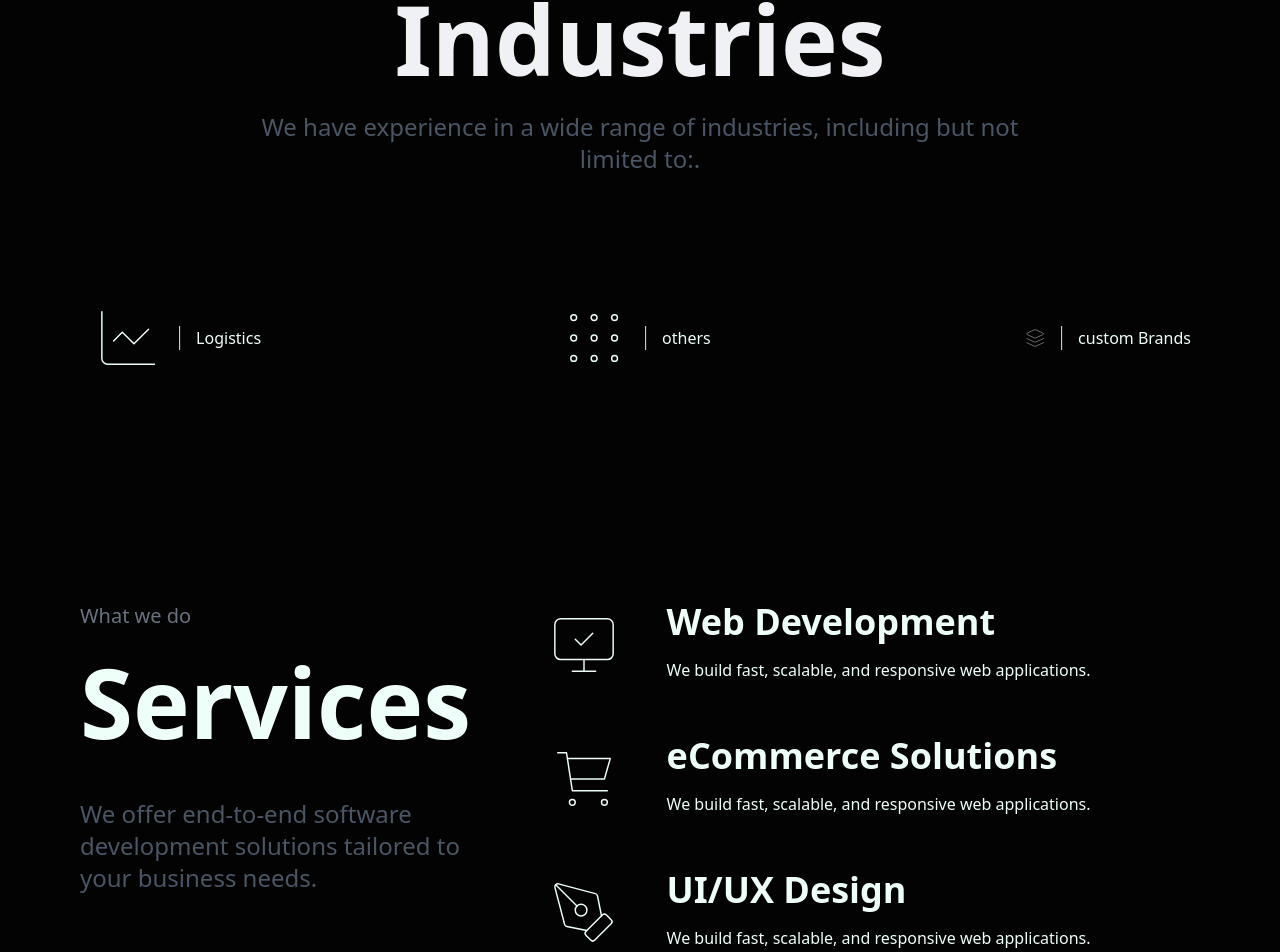
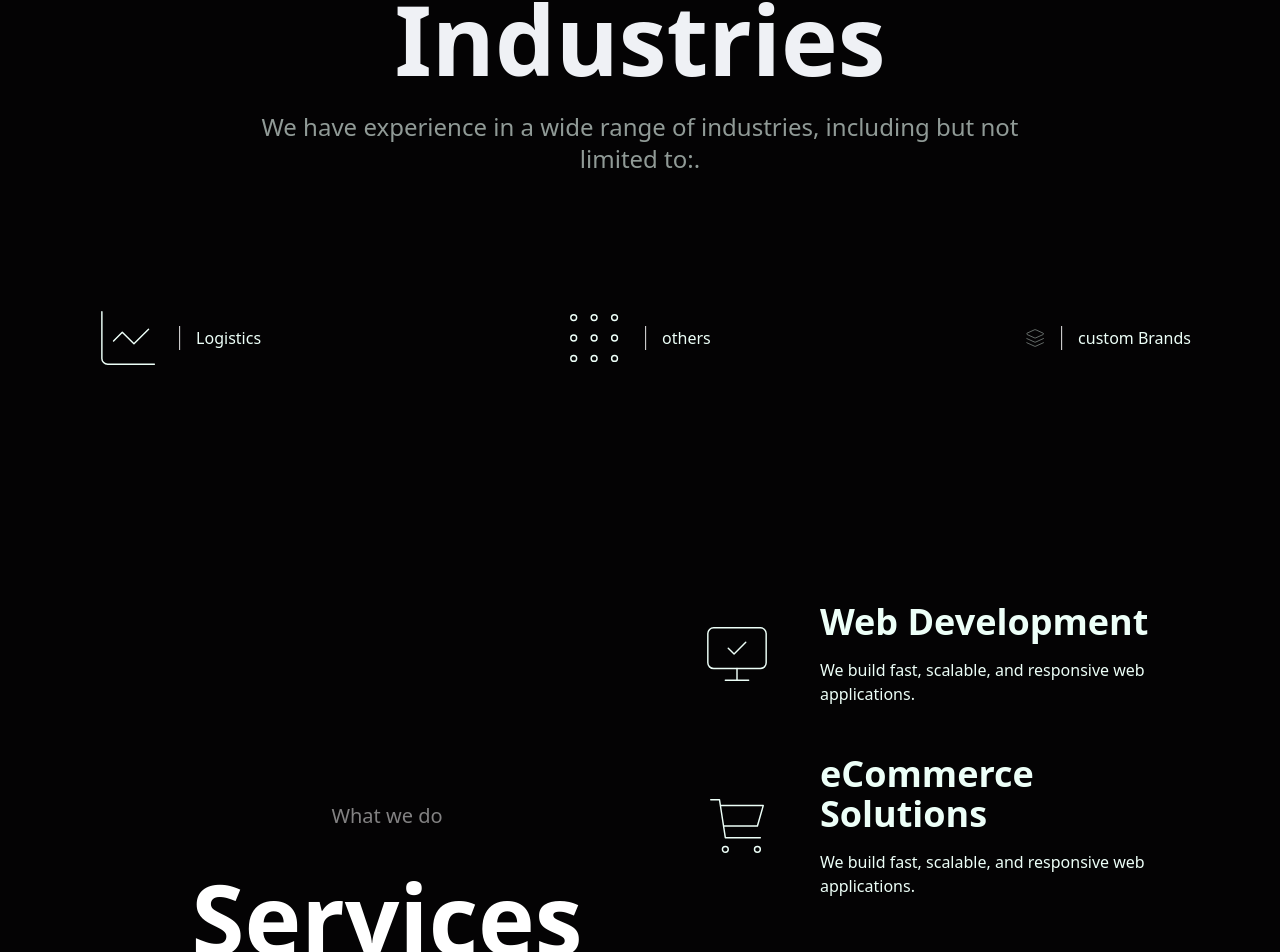
Before and after one commit to ajay-dv8/infinite-tech, a Next.js app: page / in a window 1280 px wide. Shown: the part 1841-2793 px from the top of the page. Built offline with nearby package versions, Linux system fonts and the light colour scheme.

Commit message:
minor clean ups

```diff
--- a/src/components/industries.tsx
+++ b/src/components/industries.tsx
@@ -13,7 +13,7 @@ export function Industries() {
         topSub="Industries we caca serve"
         description="We have experience in a wide range of industries, including but not
           limited to:"
-        className="px-4 md:px-20 my-10"
+        className="px-4 md:px-20 my-3 md:my-10"
         titleClassName="text-[#eff1f5]"
       />
       {/* <div className="flex flex-col gap-y-10"> */}
--- a/src/components/section-title.tsx
+++ b/src/components/section-title.tsx
@@ -11,10 +11,10 @@ interface TitleProps {
 
 export default function Title({ className, title, topSub, description }: TitleProps) {
   return (
-    <div className={`flex flex-col gap-y-6 ${className}`}>
-      <p className="text-lg md:text-xl text-gray-500">{topSub}</p>
-      <h2 className="text-6xl md:text-8xl font-bold mb-6">{title}</h2>
-      <h5 className="w-sm text-xl md:text-2xl text-gray-600">{description}</h5>
+    <div className={`flex flex-col gap-y-3 md:gap-y-6 ${className}`}>
+      <p className="text-sm md:text-xl opacity-50">{topSub}</p>
+      <h2 className="text-4xl md:text-8xl font-bold mb-0 md:mb-6">{title}</h2>
+      <h5 className="w-sm text-base md:text-2xl opacity-60">{description}</h5>
     </div>
   )
 }
@@ -24,14 +24,14 @@ export default function Title({ className, title, topSub, description }: TitlePr
 
 export function FullTitle({ topSub, title, description, titleClassName, className }: TitleProps) {
   return (
-    <section className={cn("my-40 w-full flex flex-col items-center justify-center px-4", className)}>
-      <p className="text-lg md:text-xl text-gray-500 max-w-3xl text-center my-10">
+    <section className={cn("my-10 md:my-40 w-full flex flex-col items-center justify-center px-4", className)}>
+      <p className="text-sm md:text-xl max-w-3xl text-center md:my-10 my-4 opacity-50">
         {topSub}
       </p>
-      <h1 className={cn("text-5xl md:text-8xl font-bold text-gray-800 mb-6", titleClassName)}>
+      <h1 className={cn("text-4xl md:text-8xl font-bold md:mb-6 mb-3", titleClassName)}>
         {title}
       </h1>
-      <p className="text-xl md:text-2xl text-gray-600 max-w-3xl text-center">
+      <p className="text-base md:text-2xl opacity-60 max-w-3xl text-center">
         {description}.
       </p>
     </section>
--- a/src/components/services.tsx
+++ b/src/components/services.tsx
@@ -1,18 +1,18 @@
 
 import React from 'react';
-import Title from './section-title';
+import { FullTitle } from './section-title';
 import { services } from '@/constants/services';
 
 export default function Services() {
   return (
-    <div className="flex flex-col md:flex-row md:justify-between px-4 md:px-20 mb-20">
+    <div className="flex flex-col md:flex-row md:justify-between px-4 md:px-20 mb-0 md:mb-20">
       {/* Sticky Title Column */}
       <div className="md:sticky md:top-28 self-start">
-        <Title
+        <FullTitle
           title="Services"
           topSub="What we do"
           description="We offer end-to-end software development solutions tailored to your business needs."
-          className='mb-14'
+          className='mb-14 text-white'
         />
       </div>
 
--- a/src/components/tech-stack.tsx
+++ b/src/components/tech-stack.tsx
@@ -40,7 +40,7 @@ export function TechStack() {
   };
 
   return (
-    <div className="my-48">
+    <div className="md:my-48 my-20">
       <motion.div
         className="w-full px-16"
         ref={textContainerRef}
--- a/src/components/testimonials.tsx
+++ b/src/components/testimonials.tsx
@@ -77,10 +77,10 @@ export const Testimonials = () => {
           className="flex flex-col items-center justify-center mx-auto"
         >
           <section className="my-16 md:my-40 w-full flex flex-col items-center justify-center bg-[#eff1f5] px-4">
-            <p className="text-base md:text-xl text-gray-500 max-w-3xl text-center my-10">
+            <p className="text-base md:text-xl text-gray-500 max-w-3xl text-center my-4 md:my-10">
               What our clients think about us
             </p>
-            <h1 className="text-4xl md:text-8xl font-bold text-gray-800 mb-6">
+            <h1 className="text-4xl md:text-8xl font-bold text-gray-800 mb-3 md:mb-6">
               Testimonials
             </h1>
             <p className="text-base md:text-2xl text-gray-600 max-w-3xl text-center">
--- a/src/components/works-completed.tsx
+++ b/src/components/works-completed.tsx
@@ -1,24 +1,69 @@
 import { completedProjects } from '@/constants/works'
-import React from 'react'
+import { FullTitle } from './section-title'
 
 export default function WorksCompleted() {
   return (
-    <div className='px-20 w-full py-20 flex justify-around bg-[#eff1f5]'>
+    <section className='px-4 md:px-20 py-16 md:py-20 bg-[#eff1f5]'>
+      {/* Section Title */}
+      <FullTitle
+        title="Our Impact"
+        topSub="The Numbers Speak"
+        description="Measurable success through innovative solutions"
+        className="text-gray-800"
+      />
+
+      {/* Stats Grid */}
+      <div className='grid grid-cols-2 md:grid-cols-3 lg:grid-cols-5 gap-8 md:gap-12 mt-10'>
         {completedProjects.map((works, index) => (
           <div
             key={index}
-          className="flex"
+            className="flex justify-center"
           >
-          <div className="flex flex-col gap-8 items-baseline">
-            <h3 className="text-8xl font-extrabold text-gray-600 opacity-180">
-              {works.quantity}+
+            <div className="flex flex-col gap-4 md:gap-6 items-center text-center">
+              <h3 className="text-4xl md:text-6xl lg:text-8xl font-extrabold text-gray-700">
+                {works.quantity}
+                <span className="text-primary">+</span>
               </h3>
-            <h4 className="text-2xl font-semibold text-gray-800">
+              <h4 className="text-base md:text-xl lg:text-2xl font-semibold text-gray-700 opacity-70">
                 {works.title}
               </h4>
             </div>
           </div>
         ))}
       </div>
+    </section>
   )
 }
+
+
+
+
+
+
+
+
+
+// import { completedProjects } from '@/constants/works'
+// import React from 'react'
+
+// export default function WorksCompleted() {
+//   return (
+//     <div className='px-20 w-full py-20 flex justify-around bg-[#eff1f5]'>
+//       {completedProjects.map((works, index) => (
+//         <div
+//           key={index}
+//           className="flex"
+//         >
+//           <div className="flex flex-col gap-8 items-baseline">
+//             <h3 className="text-8xl font-extrabold text-gray-600 opacity-180">
+//               {works.quantity}+
+//             </h3>
+//             <h4 className="text-2xl font-semibold text-gray-800">
+//               {works.title}
+//             </h4>
+//           </div>
+//         </div>
+//       ))}
+//     </div>
+//   )
+// }
```
Lines whose indentation alone changed are shown as unchanged.
